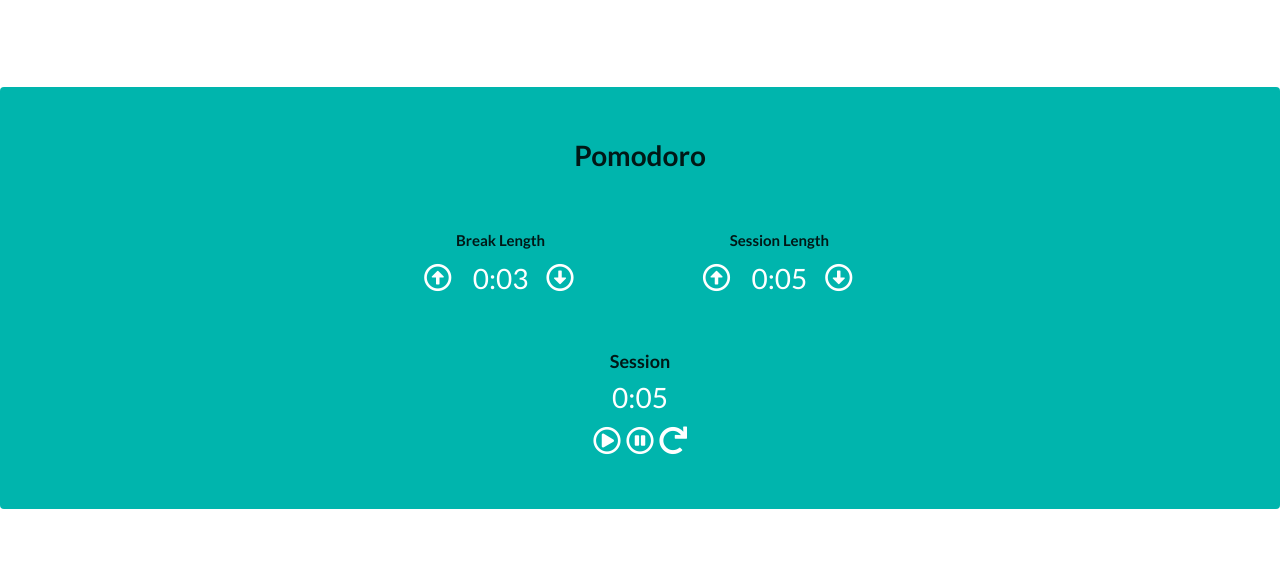
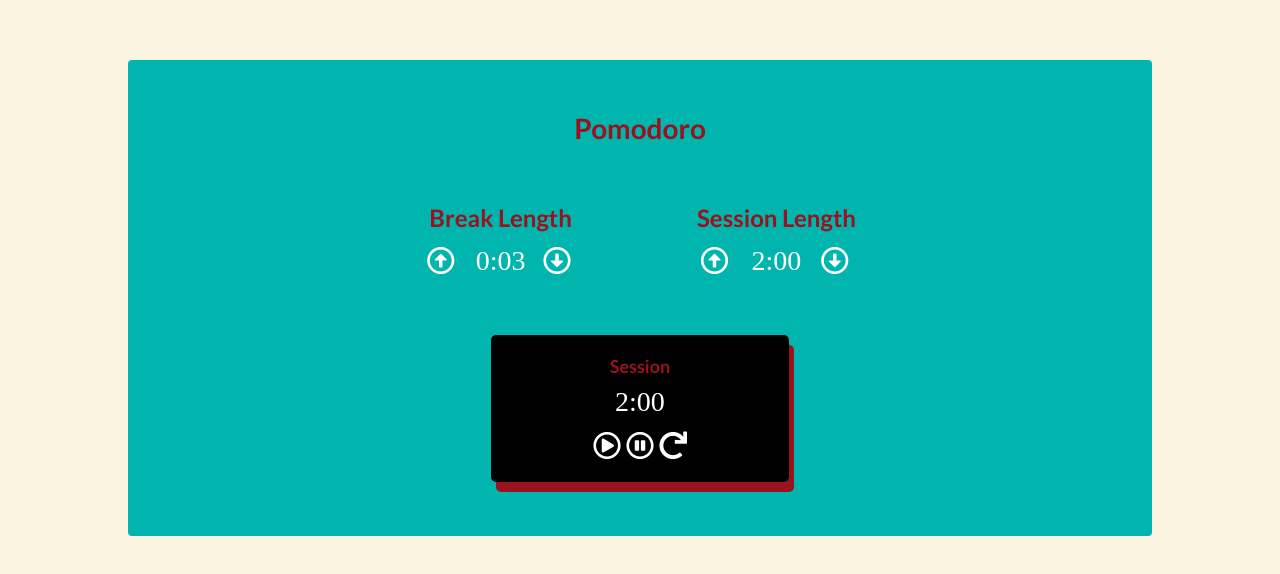
Before and after one commit to andrayantelo/FCC-React-Projects, a React (Create React App) app in the folder pomodoro2/: page / in a window 1280 px wide. Shown: the part 102-676 px from the top of the page. Built offline with nearby package versions, Linux system fonts and the light colour scheme.

Commit message:
timer doesn't actually work. Going to start a new branch.

```diff
--- a/pomodoro2/src/components/App.js
+++ b/pomodoro2/src/components/App.js
@@ -9,13 +9,13 @@ class App extends Component {
         this.state = {
             timerLengths: {
                 breakLength: 3*1000,
-                workLength: 5*1000
+                workLength: 120*1000
             },
             startTime: 0,
             pauseTime: 0,
             timerRunning: false,
-            currentSession: 5*1000,
-            display: 5*1000
+            currentSession: "workLength",
+            display: 120*1000
         }
     }
 
@@ -26,7 +26,6 @@ class App extends Component {
         const toUpdate = session === "Break" ? "breakLength" : "workLength";
         this.setState((prevState) => {
             if (toUpdate === "workLength") {
-                console.log('update display as well');
                 return {
                         ...prevState,
                         display: prevState.timerLengths[toUpdate] + 60000,
@@ -98,7 +97,6 @@ class App extends Component {
             // if the timer is not running and someone hits start,
             // the timer starts
             if (action === "start") {
-                console.log("start");
                 // update timerRunning and startTime
                 this.setState((prevState) => {
                     return {
@@ -111,7 +109,6 @@ class App extends Component {
             // if the timer is not running and someone hits pause, nothing happens
             // reset resets the timer ONLY if timer is not running
             else if (action === "reset") {
-                console.log("reset");
                 // update startTime, pauseTime, display, and maybe some others
                 this.setState((prevState) => {
                     return {
@@ -119,23 +116,18 @@ class App extends Component {
                         timerRunning: false,
                         startTime: 0,
                         pauseTime: 0,
-                        display: prevState.currentSession
+                        display: prevState.timerLengths[prevState.currentSession]
                     }
                 })
             }
         }
     }
 
-    playSound = () => {
-
-    }
-
     startTimer = () => {
-        console.log('setting interval');
             this.interval = setInterval(() => {
+                //update timeRemaining to
                 if (this.state.timerRunning) {
-                //update timeRemaining to
-                let newDisplay = this.state.currentSession - (Date.now() - this.state.startTime);
+                    let newDisplay = this.state.timerLengths[this.state.currentSession] - (Date.now() - this.state.startTime);
                     this.setState((prevState) => {
                         return {
                             ...prevState,
@@ -147,32 +139,31 @@ class App extends Component {
     }
 
     stopTimer = () => {
-        console.log('stopTimer running');
         if (this.state.display < 0) {
             // switch timer to other session
             // hard code for now TODO - change this
             this.setState((prevState) => {
                 return {
                     ...prevState,
-                    currentSession: 3*1000,
+                    currentSession: prevState === "workLength"? "breakLength": "workLength",
                     display: 3*1000,
-                    startTime: Date.now()
+                    stopTime: Date.now()
                 }
             })
         }
         else if (!this.state.timerRunning) {
-            console.log('clearing interval');
             clearInterval(this.interval);
         }
     }
 
     render() {
+        console.log('rerendering App');
         console.log(this.state);
         return (
             <div className="container">
                 <div className="inner-container ui teal inverted segment">
                     <div className="outer-row">
-                        <h1 className="ui centered header">Pomodoro</h1>
+                        <h1 className="ui centered huge header">Pomodoro</h1>
                     </div>
                     <div className="outer-row">
                         <SessionList
--- a/pomodoro2/src/components/Display.js
+++ b/pomodoro2/src/components/Display.js
@@ -13,7 +13,7 @@ state {
 */
 
 class Display extends Component {
-    componentDidMount () {
+    componentDidMount() {
         this.props.startTimer();
     }
 
@@ -22,16 +22,21 @@ class Display extends Component {
     }
 
     render() {
-        console.log(this.state);
+        let displayClass = 'display';
+        if (this.props.display <= 60000 && this.props.display > 0) {
+            displayClass += ' critical';
+        }
         return(
+            <div className="outer-display-container">
                 <div className="display-container">
                     <h3 className="ui header">
                         Session
                     </h3>
-                <div className="display">
+                    <div className={displayClass}>
                         {formatTime(this.props.display)}
                     </div>
                     <Controls handleClick={this.props.handleClick} />
+                </div>
             </div>
         )
     }
--- a/pomodoro2/src/components/Session.js
+++ b/pomodoro2/src/components/Session.js
@@ -4,7 +4,7 @@ import { formatTime } from '../helpers';
 const Session = (props) => {
     return (
         <div className="session">
-            <h4 className="ui header">{ props.title } Length</h4>
+            <h4 className="ui large header">{ props.title } Length</h4>
             <div className="session-display-container">
                 <i
                     id="up"
--- a/pomodoro2/src/components/style.css
+++ b/pomodoro2/src/components/style.css
@@ -1,9 +1,11 @@
 #root {
     height: 100%;
+    background-color:#fbf4e1;
+    font-family: Roboto Arial;
 }
 
-body {
-
+.ui.header {
+    color: #9b111e;
 }
 
 .container {
@@ -22,7 +24,7 @@ body {
 }
 
 .inner-container {
-    width: 100%;
+    width: 80%;
 }
 
 .ui.header {
@@ -63,12 +65,24 @@ i {
 
 .display-container {
     text-align: center;
+    background-color: black;
+    padding: 20px 5px;
+}
+
+.outer-display-container {
     margin: 0 auto;
-    width: 50%;
+    width: 30%;
+    border: 2px solid black;
+    border-radius: 5px;
+    box-shadow: 5px 10px #9b111e;
 }
 
 .display {
     font-size: 2em;
+}
+
+.critical {
+    color: #9b111e;
 }
 
 .controls {
```
Lines whose indentation alone changed are shown as unchanged.
